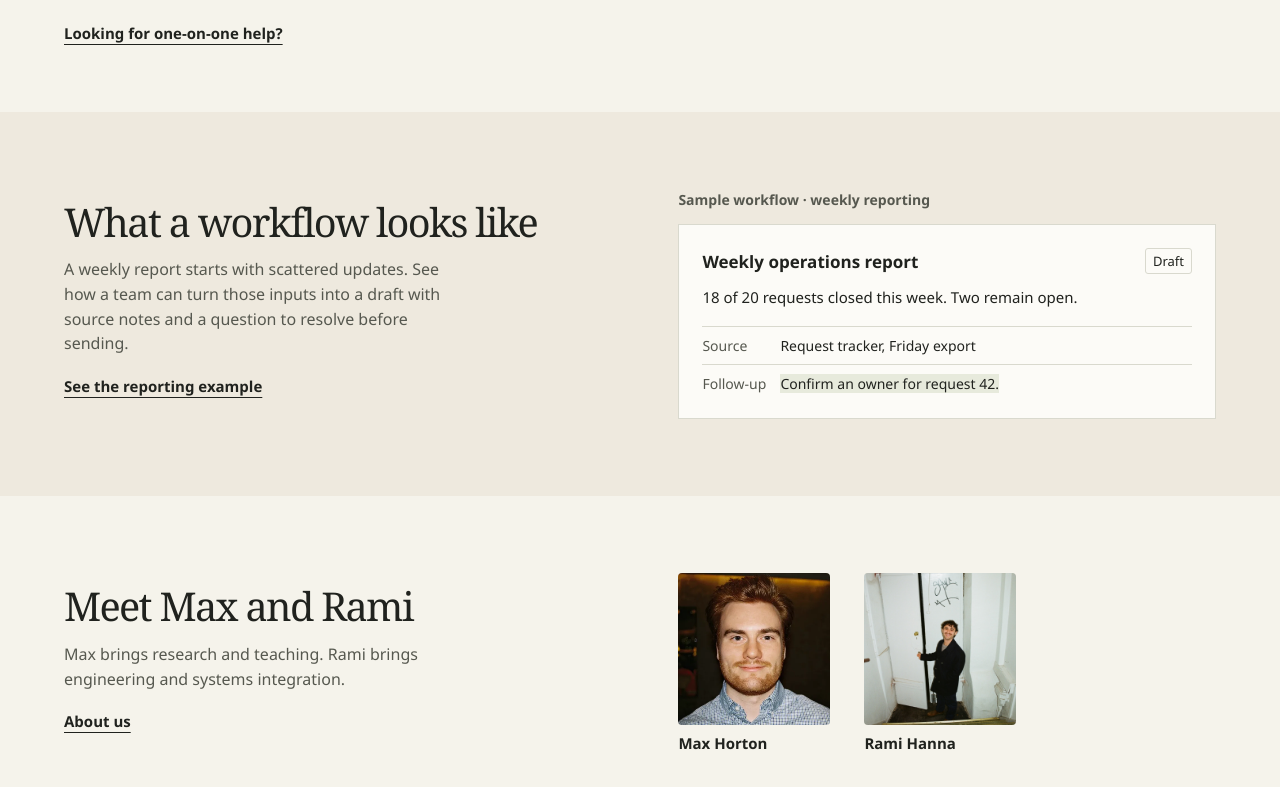
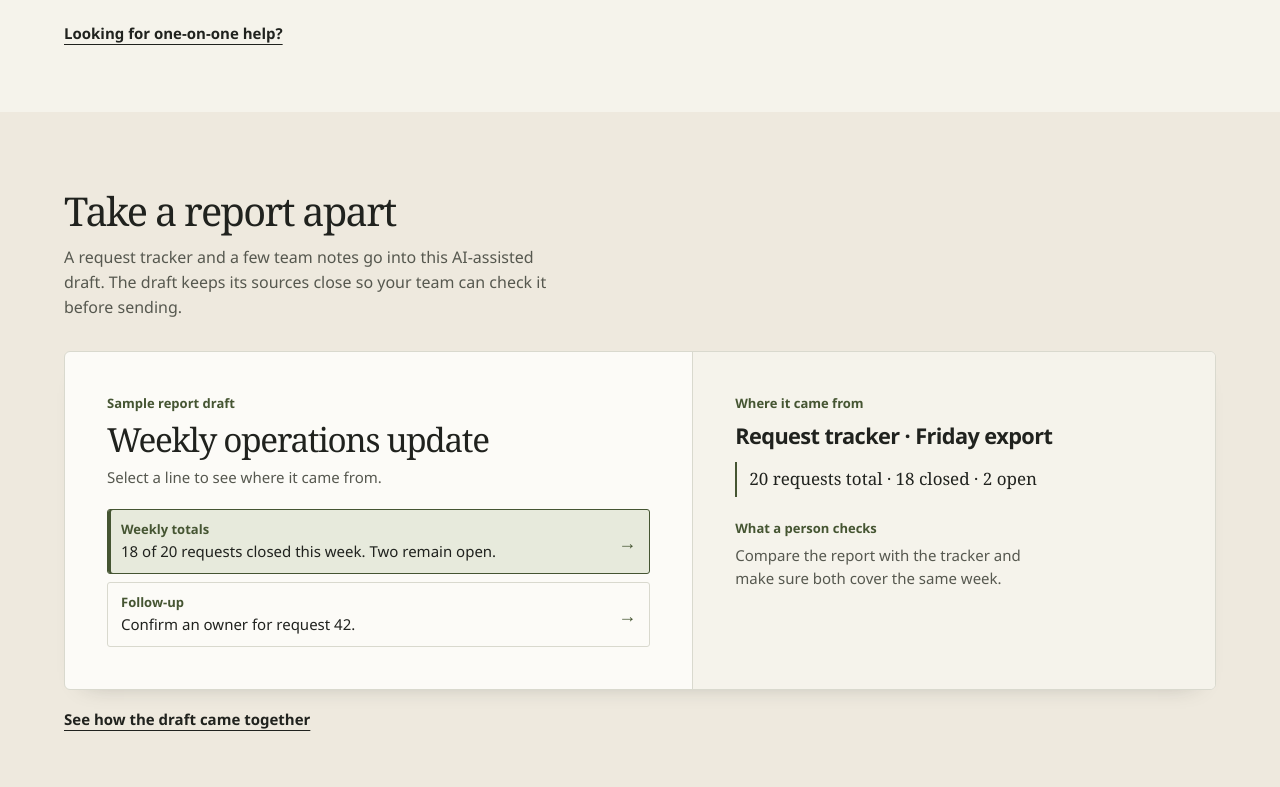
Before and after one commit to rh5rep/aimee-site, a Next.js app: page / in a window 1280 px wide. Shown: the part 833-1620 px from the top of the page. Built offline with nearby package versions, Linux system fonts and the light colour scheme.

Commit message:
Add an interactive reporting walkthrough

```diff
--- a/app/about/page.tsx
+++ b/app/about/page.tsx
@@ -9,7 +9,7 @@ export default function AboutPage() {
   return (
     <>
       <SiteHeader activePath="/about" />
-      <main className="container interior" id="main">
+      <main className="container interior" id="main" tabIndex={-1}>
         <header className="page-intro">
           <h1>About <em>Max and Rami</em></h1>
           <p className="lede">Max teaches people to use AI in their work. Rami builds and integrates technical systems.</p>
--- a/app/approach/page.tsx
+++ b/app/approach/page.tsx
@@ -15,7 +15,7 @@ export default function ApproachPage() {
   return (
     <>
       <SiteHeader activePath="/approach" />
-      <main className="container interior" id="main">
+      <main className="container interior" id="main" tabIndex={-1}>
         <header className="page-intro">
           <h1>How we <em>work</em></h1>
           <p className="lede">We start with one real task and make sure the person doing it can check and repeat the work.</p>
--- a/app/contact/page.tsx
+++ b/app/contact/page.tsx
@@ -8,7 +8,7 @@ export default function ContactPage() {
   return (
     <>
       <SiteHeader activePath="/contact" />
-      <main className="container interior" id="main">
+      <main className="container interior" id="main" tabIndex={-1}>
         <header className="page-intro contact-intro">
           <h1>Contact <em>Max and Rami</em></h1>
           <p className="lede">Tell us what you’d like to learn, improve, or build with AI.</p>
--- a/app/home.module.css
+++ b/app/home.module.css
@@ -84,9 +84,19 @@
 .serviceList a:hover { text-decoration-color: currentColor; }
 .serviceList p { max-width: 31ch; color: var(--ink-soft); }
 
-.example { background: var(--linen); }
+.example {
+  background: var(--linen);
+  padding-block: clamp(35px, 6vw, 78px);
+}
 
-.exampleLayout,
+.exampleIntro { margin-bottom: clamp(20px, 3.5vw, 32px); }
+
+.exampleIntro p {
+  max-width: 54ch;
+  margin-top: 12px;
+  color: var(--ink-soft);
+}
+
 .people {
   display: grid;
   grid-template-columns: minmax(0, 1fr) minmax(0, 1fr);
@@ -95,16 +105,14 @@
   padding-block: clamp(35px, 6vw, 78px);
 }
 
-.exampleLayout > div > p,
 .people > div:first-child > p {
   max-width: 43ch;
   margin-top: 13px;
   color: var(--ink-soft);
 }
 
-.exampleLayout :global(.text-link),
+.example :global(.text-link),
 .people :global(.text-link) { margin-top: 8px; }
-.exampleLayout :global(.sample-figure) { border: 0; padding: 0; background: transparent; }
 
 .peoplePhotos {
   display: flex;
@@ -144,7 +152,7 @@
 .event h2 { margin-top: 3px; font-size: clamp(1.25rem, 2vw, 1.7rem); }
 
 @media (max-width: 720px) {
-  .hero, .exampleLayout, .people { grid-template-columns: 1fr; }
+  .hero, .people { grid-template-columns: 1fr; }
   .hero h1 { max-width: 15ch; }
   .heroPhoto { max-height: 370px; object-fit: cover; }
   .serviceList { grid-template-columns: 1fr; }
--- a/app/page.tsx
+++ b/app/page.tsx
@@ -1,6 +1,6 @@
 import Image from "next/image";
 import Link from "next/link";
-import { ReportSample } from "../components/report-sample";
+import { ReportWalkthrough } from "../components/report-walkthrough";
 import { SiteFooter, SiteHeader } from "../components/site-shell";
 import styles from "./home.module.css";
 import { services } from "./work/services";
@@ -11,7 +11,7 @@ export default function Home() {
   return (
     <>
       <SiteHeader />
-      <main id="main">
+      <main id="main" tabIndex={-1}>
         <section className={`container ${styles.hero}`} aria-labelledby="hero-title">
           <div className={styles.heroCopy}>
             <h1 id="hero-title">Practical AI help <em>for your team</em></h1>
@@ -48,17 +48,17 @@ export default function Home() {
           <Link className="text-link" href="/work#one-on-one">Looking for one-on-one help?</Link>
         </section>
 
-        <section className={styles.example} aria-labelledby="example-title">
-          <div className={`container ${styles.exampleLayout}`}>
-            <div>
-              <h2 id="example-title">What a workflow looks like</h2>
+        <section className={styles.example} id="workflow-example" aria-labelledby="example-title">
+          <div className="container">
+            <header className={styles.exampleIntro}>
+              <h2 id="example-title">Take a report apart</h2>
               <p>
-                A weekly report starts with scattered updates. See how a team can turn those
-                inputs into a draft with source notes and a question to resolve before sending.
+                A request tracker and a few team notes go into this AI-assisted draft.
+                The draft keeps its sources close so your team can check it before sending.
               </p>
-              <Link className="text-link" href="/work#example">See the reporting example</Link>
-            </div>
-            <ReportSample />
+            </header>
+            <ReportWalkthrough />
+            <Link className="text-link" href="/work#example">See how the draft came together</Link>
           </div>
         </section>
 
--- a/app/work/page.tsx
+++ b/app/work/page.tsx
@@ -1,5 +1,6 @@
 import type { Metadata } from "next";
 import Link from "next/link";
+import { reportFollowUp, reportStatus } from "../../components/report-example";
 import { ReportSample } from "../../components/report-sample";
 import { SiteFooter, SiteHeader } from "../../components/site-shell";
 import { services } from "./services";
@@ -13,7 +14,7 @@ export default function WorkPage() {
   return (
     <>
       <SiteHeader activePath="/work" />
-      <main id="main">
+      <main id="main" tabIndex={-1}>
         <div className="container">
           <header className="page-intro">
             <h1>Services</h1>
@@ -37,8 +38,8 @@ export default function WorkPage() {
                 <h3>Before</h3>
                 <p>Every Friday, someone starts a new report using a spreadsheet and notes from the team.</p>
                 <dl className="example-inputs">
-                  <div><dt>Request tracker</dt><dd>20 requests, 18 closed.</dd></div>
-                  <div><dt>Team notes</dt><dd>Request 42 still needs an owner.</dd></div>
+                  <div><dt>Request tracker</dt><dd>{reportStatus.excerpt}</dd></div>
+                  <div><dt>Team notes</dt><dd>{reportFollowUp.excerpt}</dd></div>
                 </dl>
               </div>
               <div>
--- a/app/workshop/page.tsx
+++ b/app/workshop/page.tsx
@@ -33,7 +33,7 @@ export default function WorkshopPage() {
   return (
     <>
       <SiteHeader activePath="/workshop" />
-      <main className="container interior" id="main">
+      <main className="container interior" id="main" tabIndex={-1}>
         <header className={styles.intro}>
           <div>
             <h1>Practical AI <em>for Research</em></h1>
--- /dev/null
+++ b/components/report-example.ts
@@ -0,0 +1,15 @@
+export const reportStatus = {
+  label: "Weekly totals",
+  line: "18 of 20 requests closed this week. Two remain open.",
+  source: "Request tracker · Friday export",
+  excerpt: "20 requests total · 18 closed · 2 open",
+  check: "Compare the report with the tracker and make sure both cover the same week.",
+};
+
+export const reportFollowUp = {
+  label: "Follow-up",
+  line: "Confirm an owner for request 42.",
+  source: "Team notes · Friday handoff",
+  excerpt: "Request 42 still needs an owner.",
+  check: "Ask the team who’s taking request 42 and confirm with that person before naming them in the report.",
+};
--- a/components/report-sample.tsx
+++ b/components/report-sample.tsx
@@ -1,3 +1,5 @@
+import { reportFollowUp, reportStatus } from "./report-example";
+
 export function ReportSample() {
   return (
     <figure className="sample-figure">
@@ -7,15 +9,15 @@ export function ReportSample() {
           <strong>Weekly operations report</strong>
           <span>Draft</span>
         </div>
-        <p>18 of 20 requests closed this week. Two remain open.</p>
+        <p>{reportStatus.line}</p>
         <dl className="sample-rows">
           <div>
             <dt>Source</dt>
-            <dd>Request tracker, Friday export</dd>
+            <dd>{reportStatus.source}</dd>
           </div>
           <div>
             <dt>Follow-up</dt>
-            <dd><mark>Confirm an owner for request 42.</mark></dd>
+            <dd><mark>{reportFollowUp.line}</mark></dd>
           </div>
         </dl>
       </div>
--- /dev/null
+++ b/components/report-walkthrough.module.css
@@ -0,0 +1,123 @@
+.notebook {
+  display: grid;
+  grid-template-columns: minmax(0, 1.2fr) minmax(0, 1fr);
+  border: 1px solid var(--line);
+  border-radius: 6px;
+  background: var(--white);
+  box-shadow: 0 12px 24px -22px rgb(32 34 30 / 42%);
+}
+
+.draft,
+.review {
+  padding: clamp(18px, 3.5vw, 42px);
+}
+
+.draft h3 {
+  margin-top: 8px;
+  font-family: var(--font-display);
+  font-size: clamp(1.5rem, 2.6vw, 2.125rem);
+  font-weight: 400;
+  text-wrap: initial;
+}
+
+.eyebrow,
+.lineLabel {
+  color: var(--accent);
+  font-size: .8125rem;
+  font-weight: 680;
+  line-height: 1.4;
+}
+
+.instruction {
+  margin-top: 8px;
+  color: var(--ink-soft);
+  font-size: .9375rem;
+}
+
+.lines {
+  display: grid;
+  gap: 8px;
+  margin-top: 20px;
+}
+
+.line {
+  position: relative;
+  display: grid;
+  gap: 3px;
+  width: 100%;
+  padding: 10px 40px 11px 13px;
+  border: 1px solid var(--line);
+  border-radius: 3px;
+  background: var(--white);
+  color: var(--ink);
+  font: inherit;
+  font-size: .9375rem;
+  line-height: 1.38;
+  text-align: left;
+  cursor: pointer;
+}
+
+.line:hover {
+  border-color: var(--accent);
+}
+
+.line[aria-pressed="true"] {
+  border-color: var(--accent);
+  background: var(--accent-tint);
+  box-shadow: inset 3px 0 var(--accent);
+}
+
+.line:focus-visible {
+  outline: 2px solid var(--accent);
+  outline-offset: 3px;
+}
+
+.arrow {
+  position: absolute;
+  top: 50%;
+  right: 13px;
+  color: var(--accent);
+  font-size: 1.125rem;
+  transform: translateY(-50%);
+}
+
+.review {
+  border-inline-start: 1px solid var(--line);
+  border-radius: 0 5px 5px 0;
+  background: var(--paper);
+}
+
+.review h3 {
+  margin-top: 9px;
+  font-size: clamp(1.125rem, 1.7vw, 1.375rem);
+  line-height: 1.25;
+  letter-spacing: -.028em;
+  text-wrap: initial;
+}
+
+.excerpt {
+  margin: 13px 0 22px;
+  padding: 5px 0 6px 12px;
+  border-inline-start: 2px solid var(--accent);
+  color: var(--ink);
+  font-family: var(--font-display);
+  font-size: 1.0625rem;
+  line-height: 1.4;
+}
+
+.check {
+  max-width: 38ch;
+  margin-top: 7px;
+  color: var(--ink-soft);
+  font-size: .9375rem;
+}
+
+@media (max-width: 680px) {
+  .notebook { grid-template-columns: 1fr; }
+  .review {
+    border-inline-start: 0;
+    border-top: 1px solid var(--line);
+    border-radius: 0 0 5px 5px;
+  }
+  .arrow { transform: translateY(-50%) rotate(90deg); }
+}
--- /dev/null
+++ b/components/report-walkthrough.tsx
@@ -0,0 +1,44 @@
+"use client";
+
+import { useState } from "react";
+import { reportFollowUp, reportStatus } from "./report-example";
+import styles from "./report-walkthrough.module.css";
+
+const reportLines = [reportStatus, reportFollowUp];
+
+export function ReportWalkthrough() {
+  const [selected, setSelected] = useState(reportStatus);
+
+  return (
+    <div className={styles.notebook}>
+      <div className={styles.draft}>
+        <p className={styles.eyebrow}>Sample report draft</p>
+        <h3>Weekly operations update</h3>
+        <p className={styles.instruction}>Select a line to see where it came from.</p>
+        <div className={styles.lines}>
+          {reportLines.map((item) => (
+            <button
+              key={item.label}
+              type="button"
+              className={styles.line}
+              aria-pressed={selected === item}
+              aria-controls="report-evidence"
+              onClick={() => setSelected(item)}
+            >
+              <span className={styles.lineLabel}>{item.label}</span>
+              <span>{item.line}</span>
+              <span className={styles.arrow} aria-hidden="true">→</span>
+            </button>
+          ))}
+        </div>
+      </div>
+      <div className={styles.review} id="report-evidence" aria-live="polite" aria-atomic="true">
+        <p className={styles.eyebrow}>Where it came from</p>
+        <h3>{selected.source}</h3>
+        <blockquote className={styles.excerpt}>{selected.excerpt}</blockquote>
+        <p className={styles.eyebrow}>What a person checks</p>
+        <p className={styles.check}>{selected.check}</p>
+      </div>
+    </div>
+  );
+}
```
Also changed, not shown: app/globals.css (+19 -7 lines).
